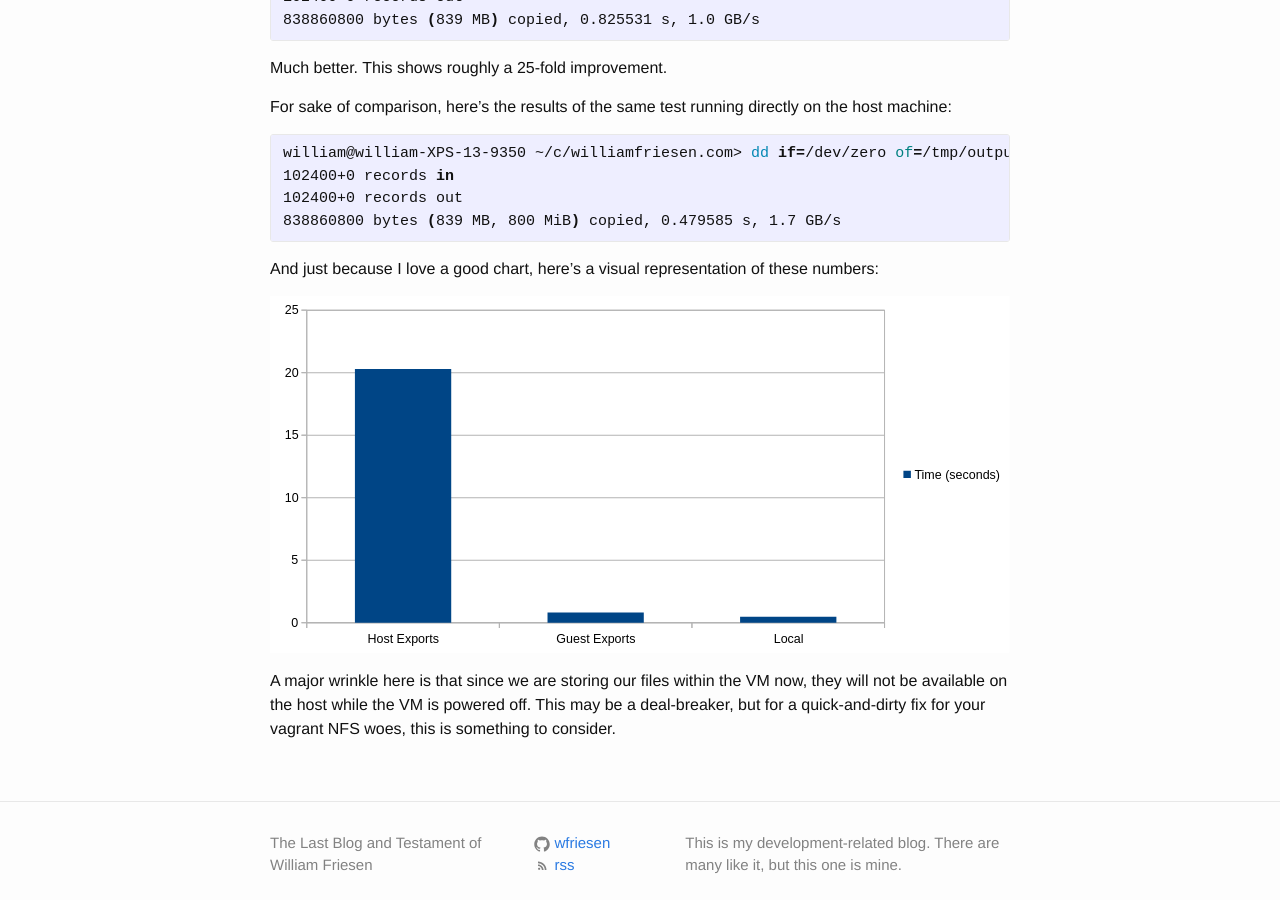
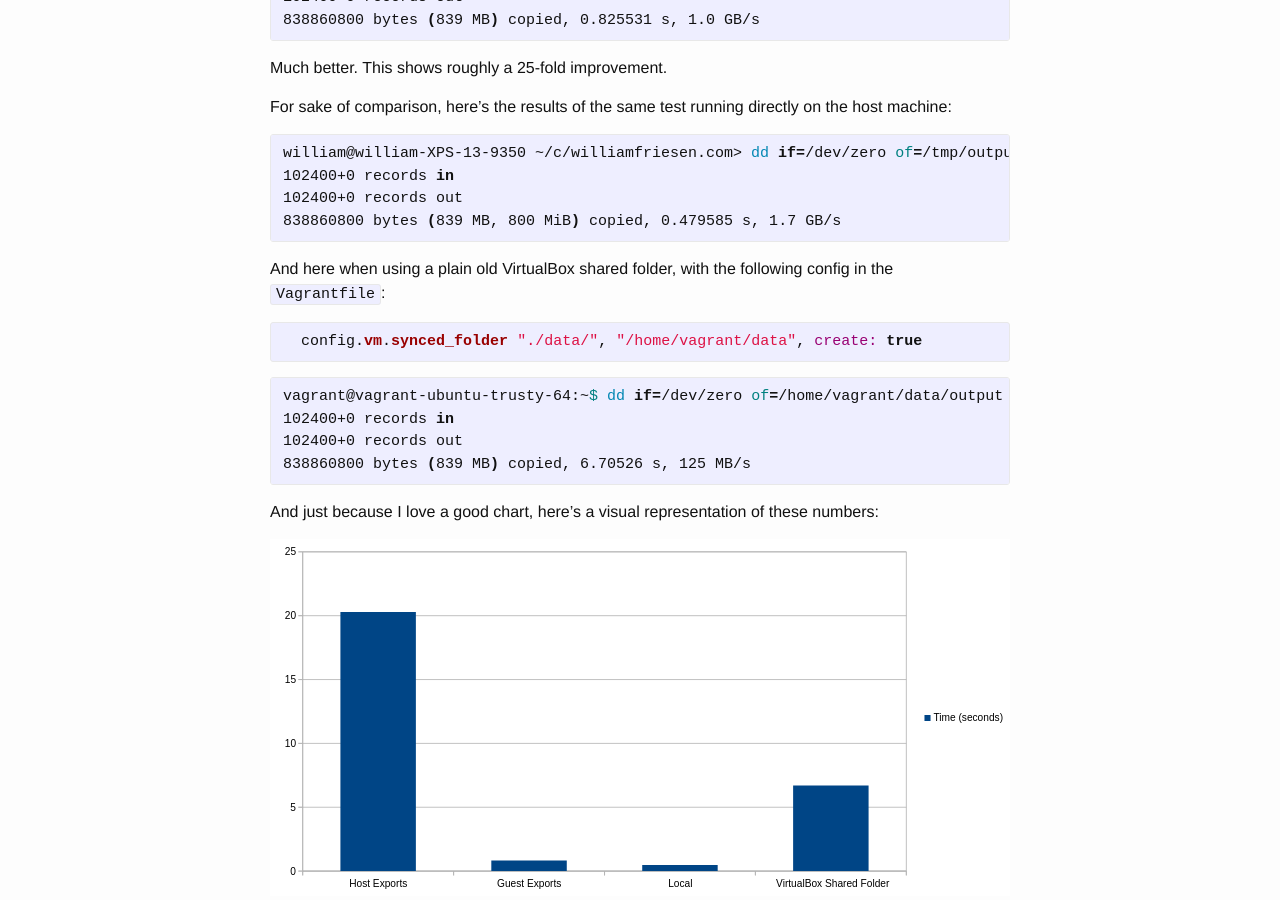
Before and after one commit to wfriesen/williamfriesen.com, a Jekyll site: the page built from _posts/2016-09-24-vagrant-nfs-speed-issues.md, in a window 1280 px wide and 900 px high, scrolled down 1104 px. Built offline with Jekyll 4.4.1, drawn with Linux system fonts in a browser that asks for light colours.

Commit message:
Updated Vagrant NFS Speed Issues with extra stats

```diff
--- a/_posts/2016-09-24-vagrant-nfs-speed-issues.md
+++ b/_posts/2016-09-24-vagrant-nfs-speed-issues.md
@@ -63,6 +63,19 @@ william@william-XPS-13-9350 ~/c/williamfriesen.com> dd if=/dev/zero of=/tmp/outp
 838860800 bytes (839 MB, 800 MiB) copied, 0.479585 s, 1.7 GB/s
 {% endhighlight %}
 
+And here when using a plain old VirtualBox shared folder, with the following config in the `Vagrantfile`:
+
+{% highlight ruby %}
+  config.vm.synced_folder "./data/", "/home/vagrant/data", create: true
+{% endhighlight %}
+
+{% highlight bash %}
+vagrant@vagrant-ubuntu-trusty-64:~$ dd if=/dev/zero of=/home/vagrant/data/output bs=8k count=100k
+102400+0 records in
+102400+0 records out
+838860800 bytes (839 MB) copied, 6.70526 s, 125 MB/s
+{% endhighlight %}
+
 And just because I love a good chart, here's a visual representation of these numbers:
 
 ![NFS Config Speed Test Results]({{ site.url }}/assets/vagrant-nfs-speed-issues/test-results.svg)
```
Also changed, not shown: assets/vagrant-nfs-speed-issues/test-results.svg.
